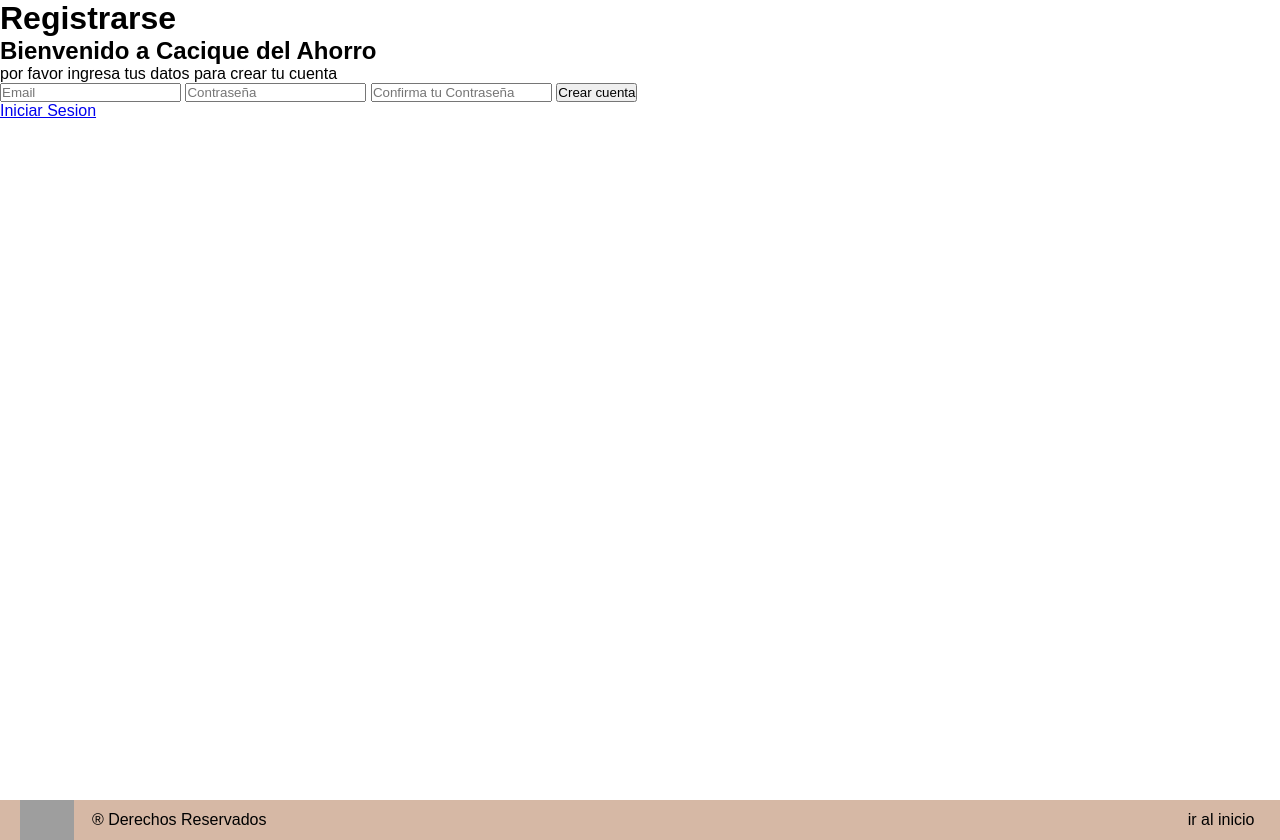
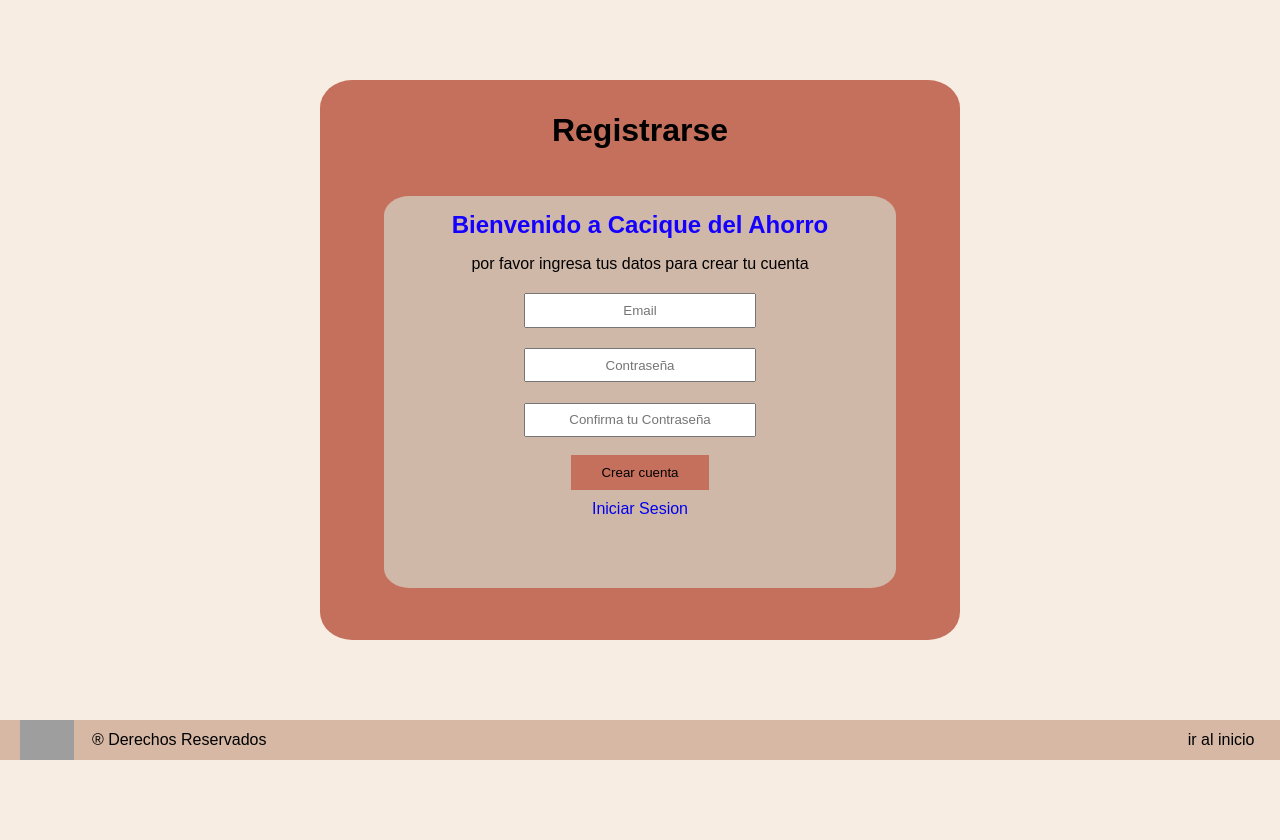
Before and after one commit to Cristian0Caceres/INFO1170_G1_SEC1, a PHP site: page /register.html in a window 1280 px wide. Shown: the part 40-880 px from the top of the page. After the commit the page ends 800 px from the top, so only its background shows below. Run offline with PHP 8.4, Linux system fonts and the light colour scheme; grey boxes are pictures that could not be loaded.

Commit message:
css register
css de el área de registrarse

```diff
--- a/login/login.css
+++ b/login/login.css
@@ -14,7 +14,7 @@ body, html {
 header {
     height: 5%;
     width: 100%;
-    background-color: #d6b8a5; /* Cambia el color si lo deseas */
+    background-color: #d6b8a5;
 }
 
 .barra-superior {
@@ -48,7 +48,7 @@ header {
     height: 80%;
     border: none;
     outline: none;
-    border-radius: 30px; /* Deja espacio para el botón dentro del input */
+    border-radius: 30px;
     padding-left: 2%;
 }
 
@@ -135,7 +135,6 @@ main{
     display: flex;
     flex-direction: column;
     align-items: center;
-    padding-left: 5%;
     margin: 2% auto;
 }
 
--- a/register/register.css
+++ b/register/register.css
@@ -81,11 +81,95 @@ header {
 
 
 main{
-    min-height: 100%;
+    min-height: 90%;
     display: flex;
     flex-direction: column;
+    background-color: #F8EDE3;
 }
 
+.registrarse{
+    position: absolute;
+    top: 50%;
+    left: 50%;
+    transform: translate(-50%, -50%);
+    width: 50%;
+    height: 70%;
+    background-color: #C5705D;
+    border-radius: 5%;
+}
+
+.registrarse h1{
+    display: flex;
+    align-items: center;
+    justify-content: center;
+    padding-top: 5%
+}
+
+.datos{
+    position: absolute;
+    top: 50%;
+    left: 50%;
+    transform: translate(-50%, -50%);
+    width: 80%;
+    height: 70%;
+    background-color: #D0B8A8;
+    margin-top: 5%;
+    border-radius: 5%;
+}
+
+.datos h2{
+    color: #1500FF;
+    display: flex;
+    align-items: center;
+    justify-content: center;
+    padding-top: 3%
+}
+
+.datos p{
+    display: flex;
+    align-items: center;
+    justify-content: center;
+    padding-top: 3%
+}
+
+.datos form {
+    display: flex;
+    flex-direction: column;
+    align-items: center;
+}
+
+.datos form input{
+    padding: 1.5% 5%;
+    margin-top: 4%;
+    text-align: center;
+}
+
+.datos form button{
+    padding: 2% 6%;
+    margin-top: 3%;
+    text-align: center;
+    background-color: #C5705D;
+    cursor: pointer;
+    border: 2px solid #D0B8A8;
+}
+
+.datos form button:hover{
+    text-decoration: underline;
+    border: 2px solid;
+}
+.datos a{
+    margin-top: 1.5%;
+    display: flex;
+    justify-content: center;
+}
+
+.datos a{
+    text-decoration: none;
+}
+
+.datos a:hover {
+    text-decoration: underline;
+}
 
 footer{
     height: 5%;
--- a/register/register.html
+++ b/register/register.html
@@ -29,7 +29,7 @@
     </header>
 
     <main>
-        <div class="Registrarse">
+        <div class="registrarse">
             <h1>Registrarse</h1>
 
             <!-- seccion de ingreso de datos -->
```
